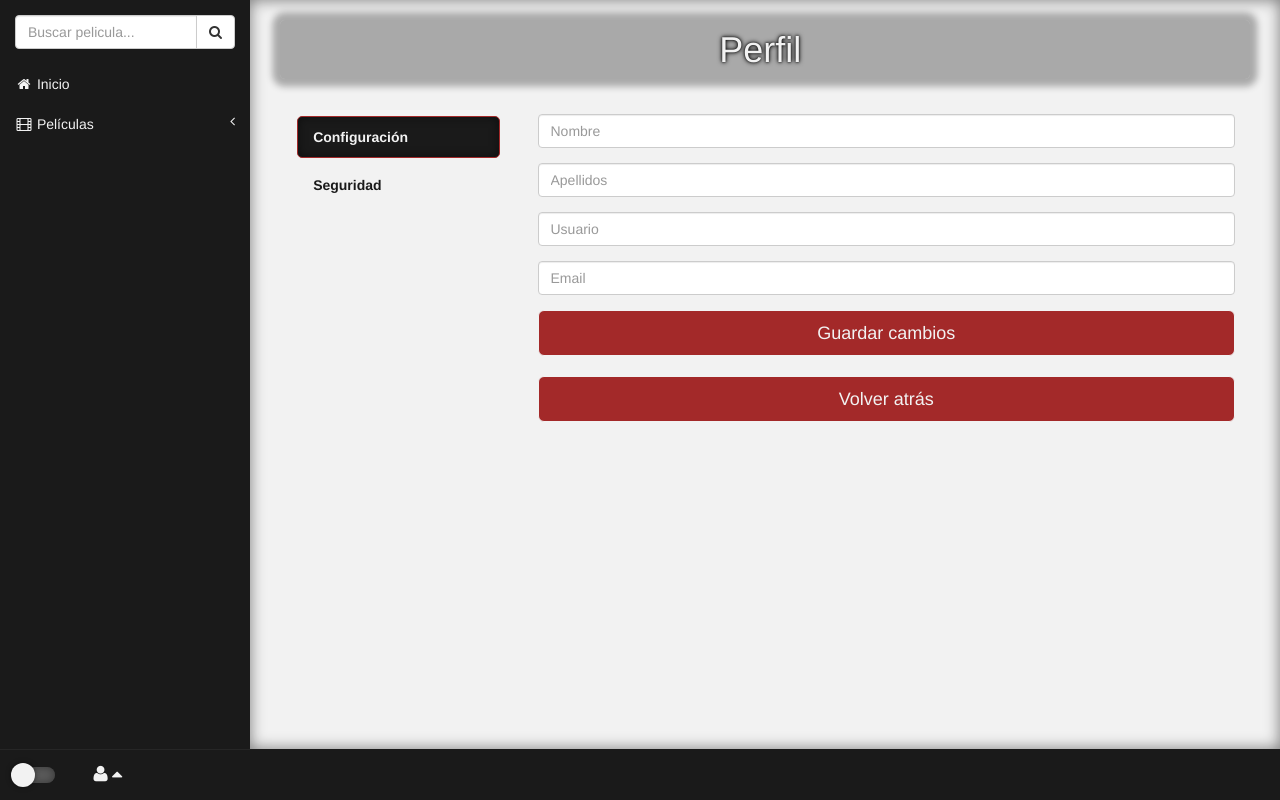
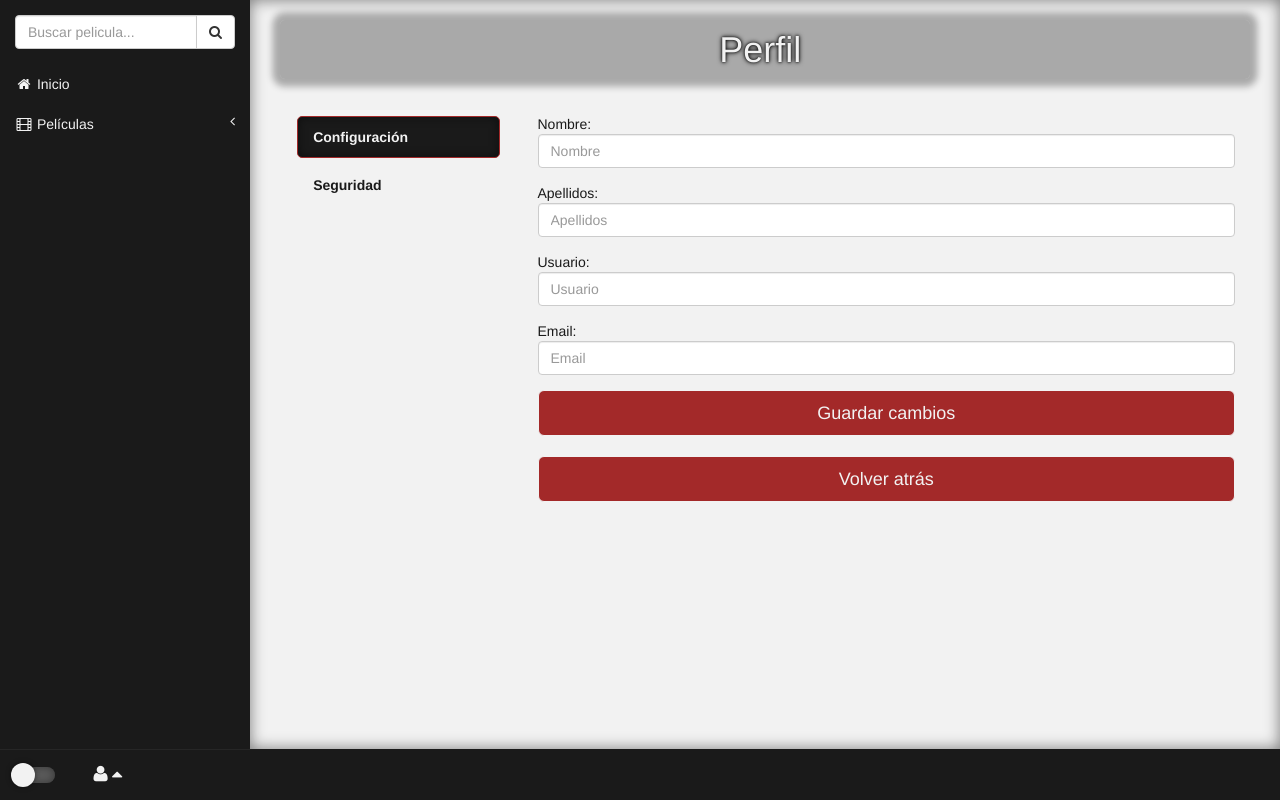
Before and after one commit to alexsanchezxc/critikon, a PHP site: page /pages/perfil.php in a window 1280 px wide. Run offline with PHP 8.4, Linux system fonts and the light colour scheme; the visitor is signed in with stand-in values (Sample User, id 1); tables that the repository leaves empty or names only in its code hold one stand-in row (values such as "Sample post"); data that the repository does not hold is empty.

Commit message:
Arreglado error configuracion.php y control de acceso en perfil.php

```diff
--- a/pages/configuracion.php
+++ b/pages/configuracion.php
@@ -1,4 +1,8 @@
 <?php
+if (!defined("conf")) {
+    header("Location: index.php");
+    exit();
+}
 $username = $_SESSION["usuario"];
 $sql = "SELECT * FROM usuarios WHERE Usuario = '$username'";
 $result = $conn->query($sql);
@@ -10,19 +14,15 @@ if ($result->num_rows > 0) {
     $apellidos = $_POST['apellidos'];
     $usuario = $_POST['usuario'];
     $email = $_POST['email'];
-    $date = date('Y-m-d');
 
     // NOTE: Comprobamos si el usuario existe
     $sql = "SELECT * FROM usuarios WHERE Usuario = '$usuario' OR Email = '$email'";
     $result = $conn->query($sql);
 
     if ($result->num_rows > 0) {
-      $sql = "UPDATE usuarios SET Nombre = '$nombre', Apellidos = '$apellidos', Usuario = '$usuario', Email = '$email', Fecha_Registro = '$date' WHERE Usuario = '$username'";
+      $sql = "UPDATE usuarios SET Nombre = '$nombre', Apellidos = '$apellidos', Usuario = '$usuario', Email = '$email' WHERE Usuario = '$username'";
       if (mysqli_query($conn, $sql)) {
-        /*
-        header("Location: index.php");
-        exit();
-        */
+         echo '<meta http-equiv="refresh" content="5" />';
       } else {
         echo '<div class="alert alert-danger alert-dismissable">';
         echo '<button type="button" class="close" data-dismiss="alert" aria-hidden="true">×</button>';
@@ -41,18 +41,22 @@ if ($result->num_rows > 0) {
   <form action="perfil.php" method="post">
     <fieldset>
       <div class="form-group">
+        Nombre:
         <input class="form-control" placeholder="Nombre" id="nombre" name="nombre" value="<?php echo $row['Nombre'] ?>" type="text" />
         <p class="p-margin"></p>
       </div>
       <div class="form-group">
+        Apellidos:
         <input class="form-control" placeholder="Apellidos" id="apellidos" name="apellidos" value="<?php echo $row['Apellidos'] ?>" type="text" />
         <p class="p-margin"></p>
       </div>
       <div class="form-group">
+        Usuario:
         <input class="form-control" placeholder="Usuario" id="usuario" name="usuario" value="<?php echo $row['Usuario'] ?>" type="text" />
         <p class="p-margin"></p>
       </div>
       <div class="form-group">
+        Email:
         <input class="form-control" placeholder="Email" id="email" name="email" value="<?php echo $row['Email'] ?>" type="email" />
         <p class="p-margin"></p>
       </div>
--- a/pages/perfil.php
+++ b/pages/perfil.php
@@ -2,6 +2,8 @@
 session_start();
 include('../lib/tmdb-api.php');
 @$tmdb = new TMDB($conf);
+if ($_SESSION["usuario"]) {
+
     define("conn", 1);
     include("conexion.php");
 ?>
@@ -76,7 +78,10 @@ include("conexion.php");
             <div class="col-sm-9">
               <div class="tab-content">
                 <div class="tab-pane active" id="configuracion">
-              <?php include('configuracion.php'); ?>
+                  <?php
+                  define("conf", 1);
+                  include('configuracion.php');
+                  ?>
                 </div>
                 <div class="tab-pane" id="seguridad">
 
@@ -94,3 +99,9 @@ include("conexion.php");
     </body>
 
     </html>
+<?php
+} else {
+  header("Location: index.php");
+  exit();
+}
+?>
```
Lines whose indentation alone changed are shown as unchanged.
